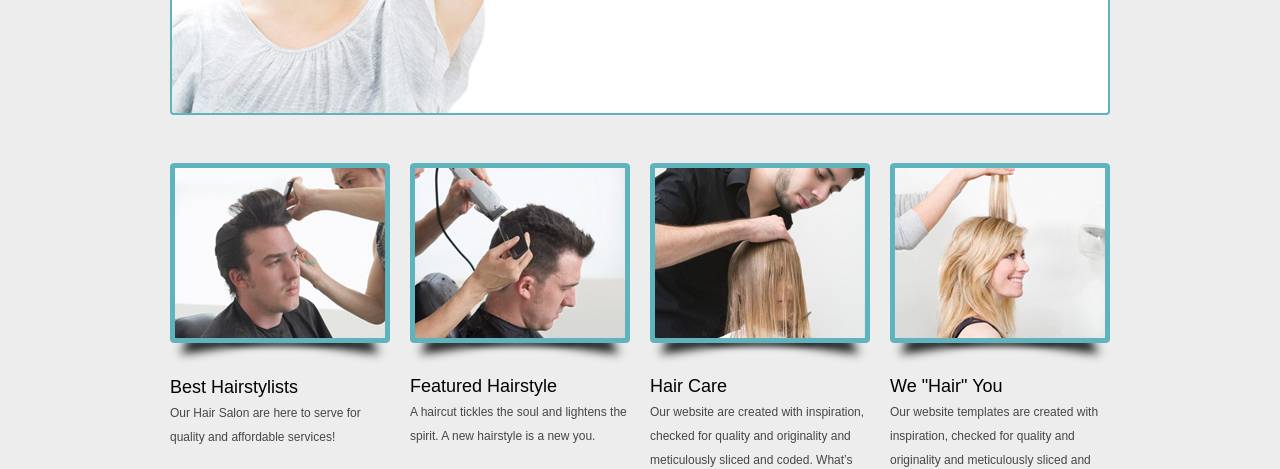
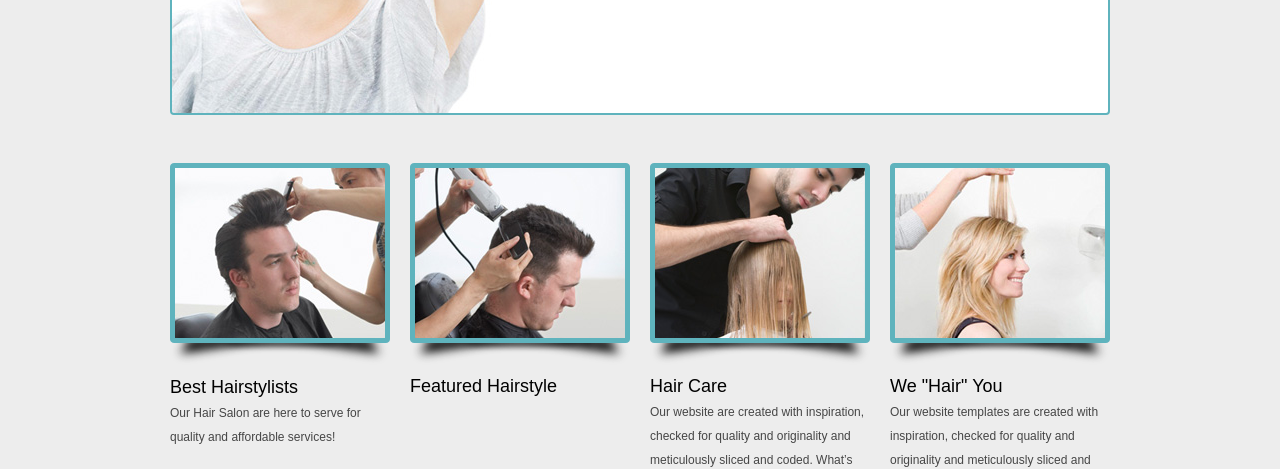
Before and after one commit to Sorsogon-State-University-Bulan-Campus/bsit-2-3-2022-grp-5-de-guzman-et-al, a plain HTML site: page index.html in a window 1280 px wide. Shown: the part 485-954 px from the top of the page. Drawn offline with Linux system fonts and the light colour scheme.

Commit message:
updating index.html

```diff
--- a/index.html
+++ b/index.html
@@ -48,8 +48,7 @@
 				<a href="hairstyle.html"><img src="images/hairstyle18.jpg" alt=""></a>
 				<b>featured hairstyle</b>
 				<p>
-					A haircut tickles the soul and lightens the spirit. A new hairstyle is a new you.
-				</p>
+
 			</li>
 			<li>
 				<a href="hairstyle.html"><img src="images/hairstyle19.jpg" alt=""></a>
```
